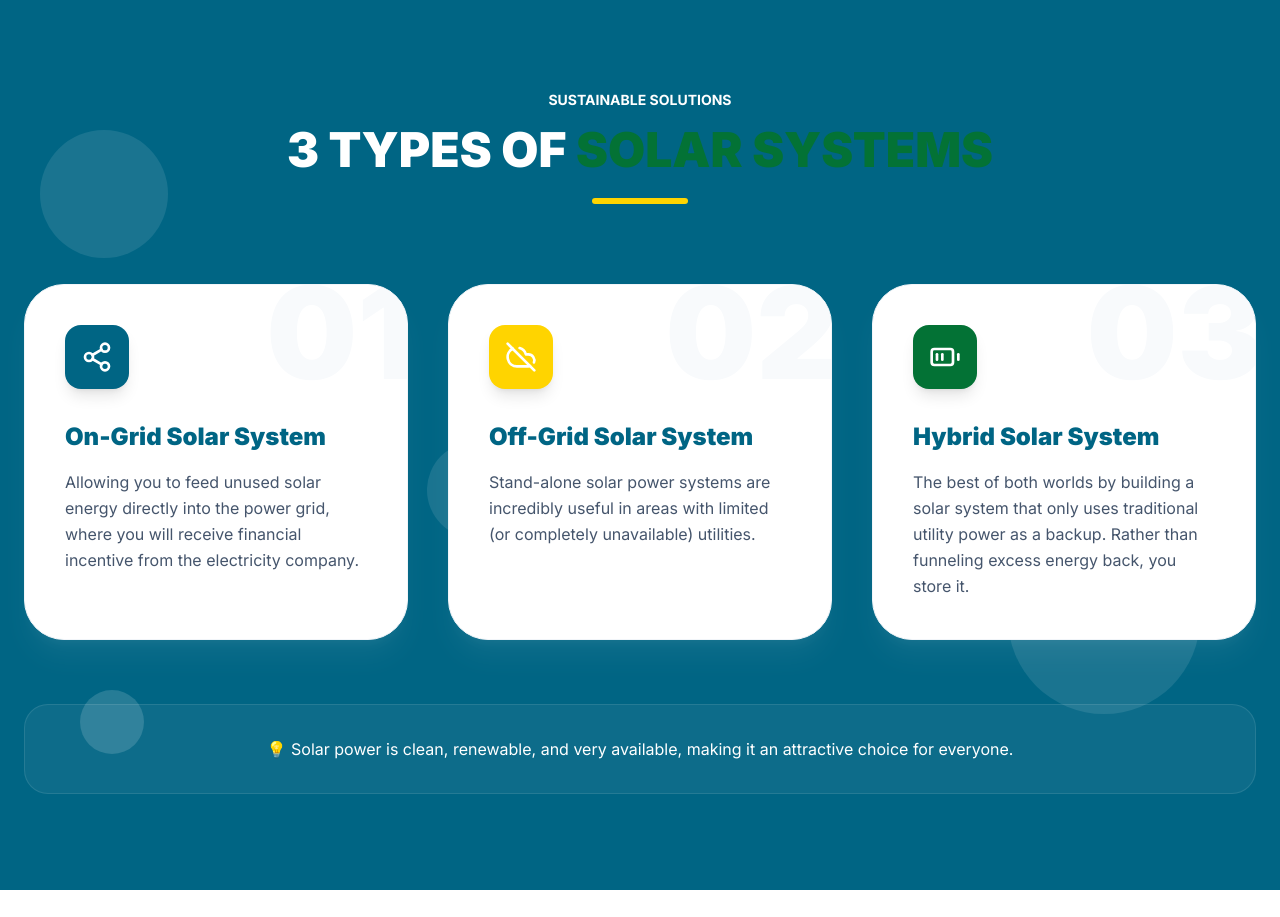
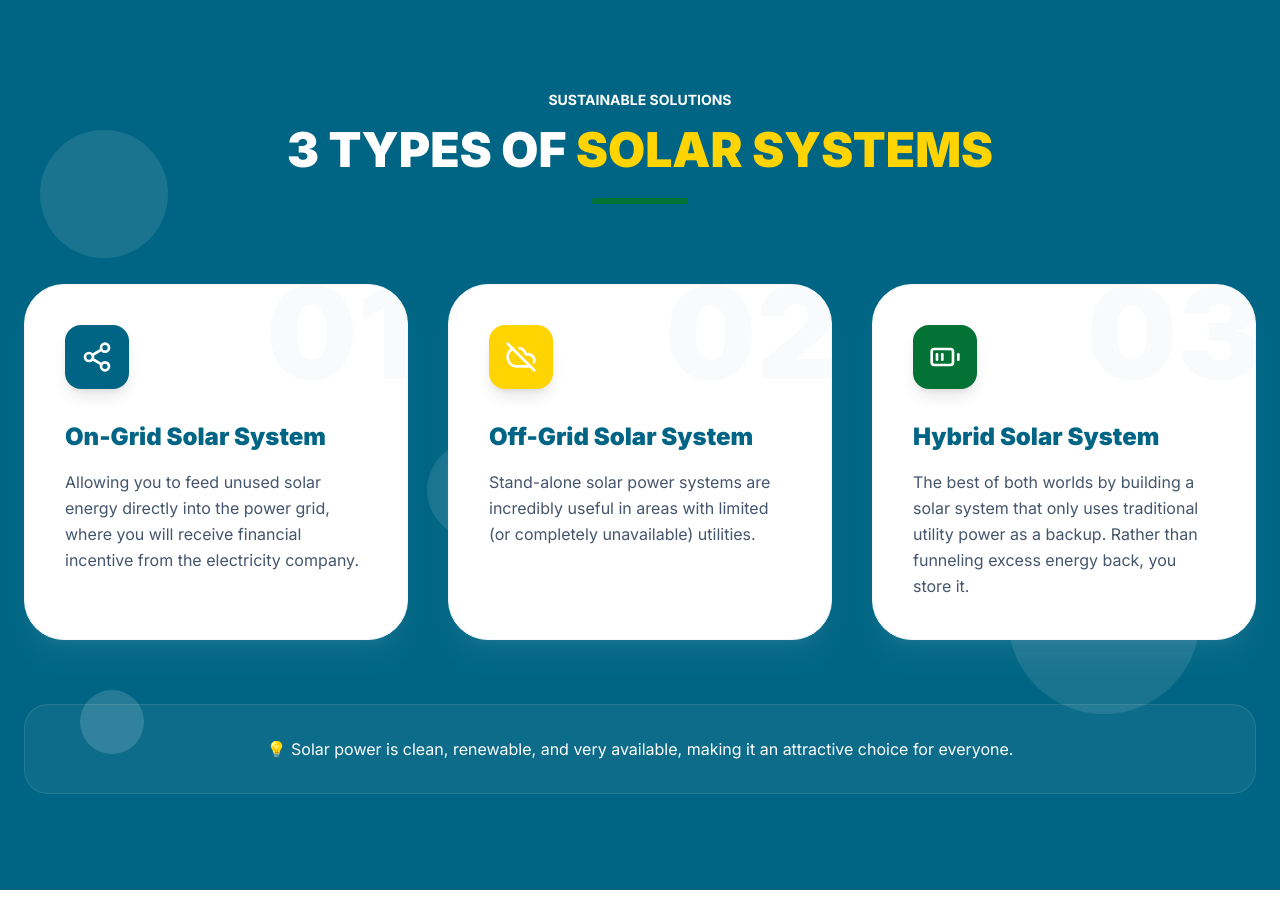
Before and after one commit to mohamedsedekmohamed/ECOTECH-, a React (Vite) app: page /services/solar-energy in a window 1280 px wide. Shown: the part 1800-2717 px from the top of the page. Built offline with nearby package versions, Linux system fonts and the light colour scheme.

Commit message:
change color

```diff
--- a/src/components/SolarTypes.jsx
+++ b/src/components/SolarTypes.jsx
@@ -58,9 +58,9 @@ const SolarTypes = () => {
             whileInView={{ opacity: 1, y: 0 }}
             className="text-4xl md:text-5xl font-black text-white mt-4 mb-6"
           >
-            {t("solarTypes.titleMain")} <span className="text-therrtcolor">{t("solarTypes.titleHighlight")}</span>
+            {t("solarTypes.titleMain")} <span className="text-secendcolor">{t("solarTypes.titleHighlight")}</span>
           </motion.h2>
-          <div className="h-1.5 w-24 bg-secendcolor mx-auto rounded-full" />
+          <div className="h-1.5 w-24 bg-therrtcolor mx-auto rounded-full" />
         </div>
 
         {/* شبكة البطاقات */}
```
